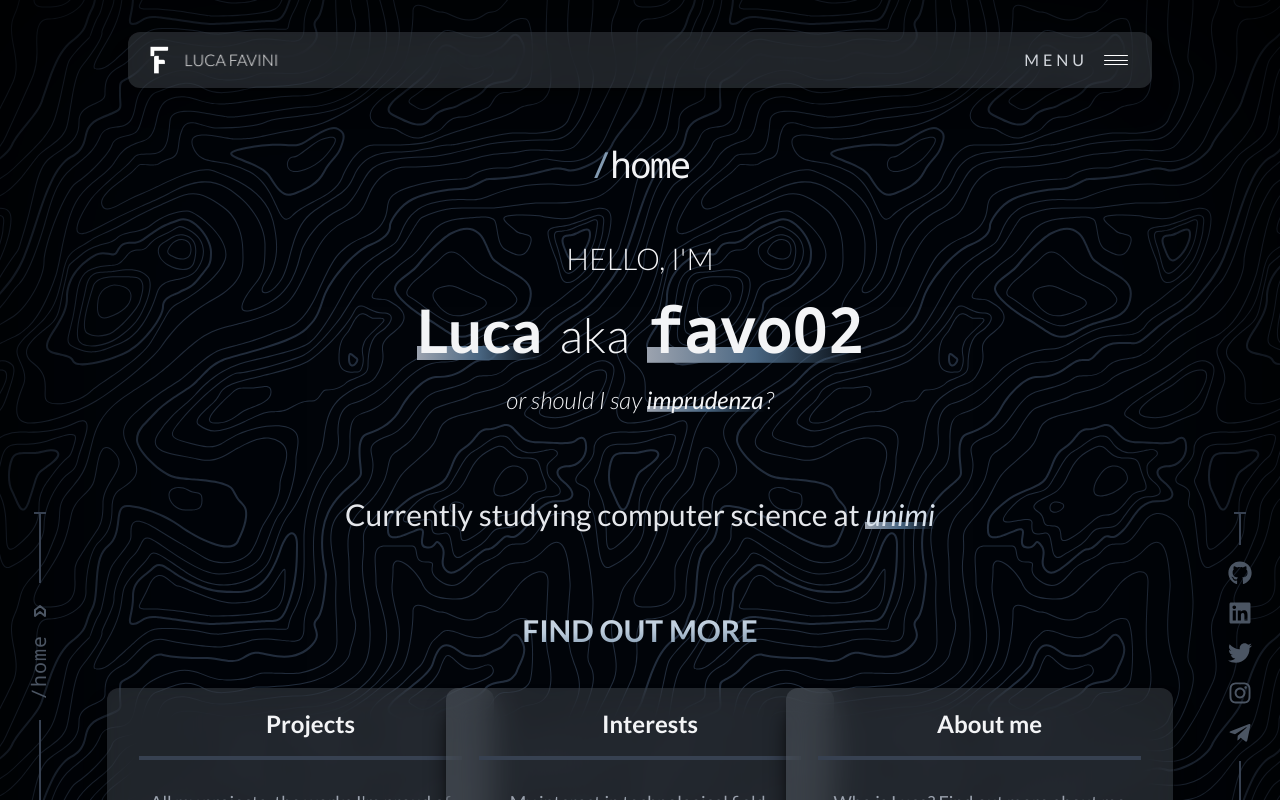
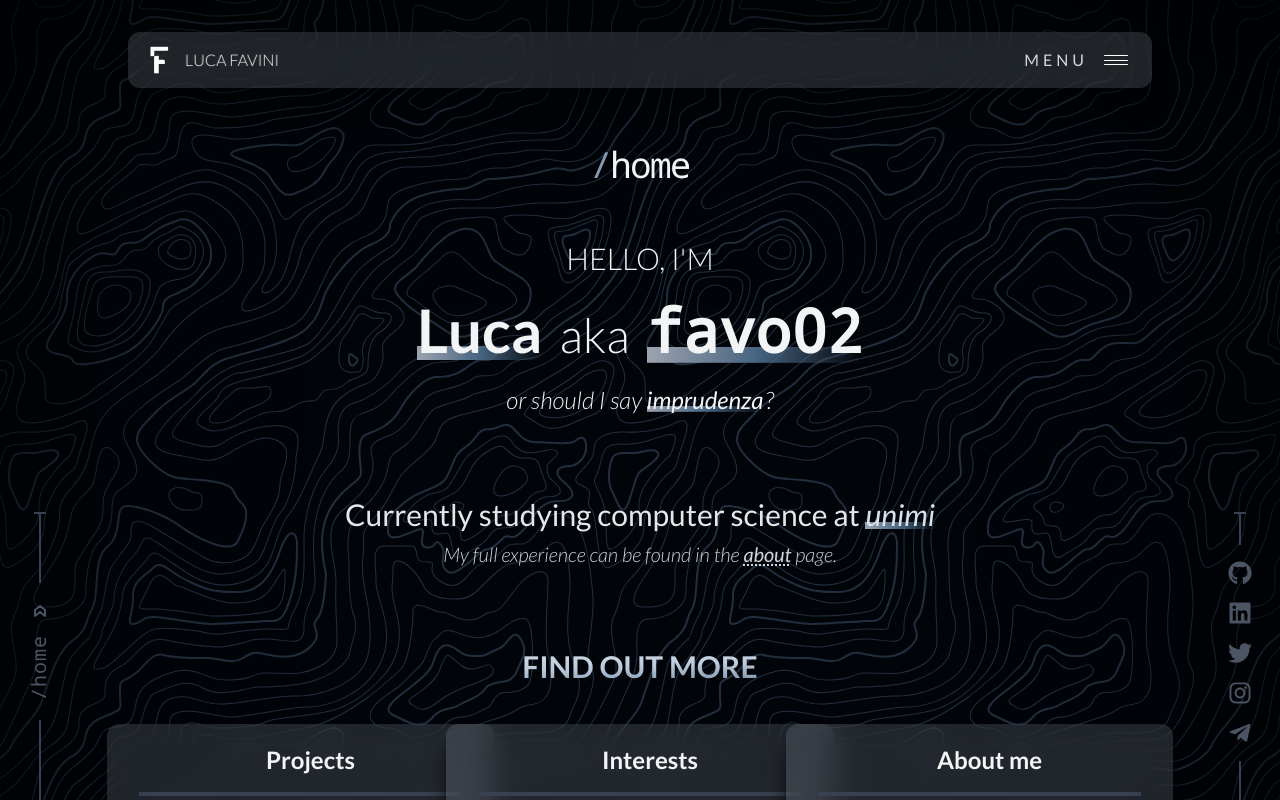
Before and after one commit to Favo02/favo02.dev, a React (Create React App) app: page /home in a window 1280 px wide. Shown: the top 800 px of the page. Built offline with nearby package versions, Linux system fonts and the light colour scheme.

Commit message:
feat(pages): add link to full education in `home`

```diff
--- a/src/pages/Home.tsx
+++ b/src/pages/Home.tsx
@@ -30,6 +30,7 @@ const Home : FC = () => {
             <span className={`text-bluegray-100 italic ${underlineClass}`}>unimi</span>
           </Link>
         </h1>
+        <h3 className="italic text-xl text-gray-300 text-center mt-2 font-light">My full experience can be found in the <Link to="/about" className="font-normal underline decoration-dotted underline-offset-2">about</Link> page.</h3>
       </div>
 
       <div className="mt-20">
```
